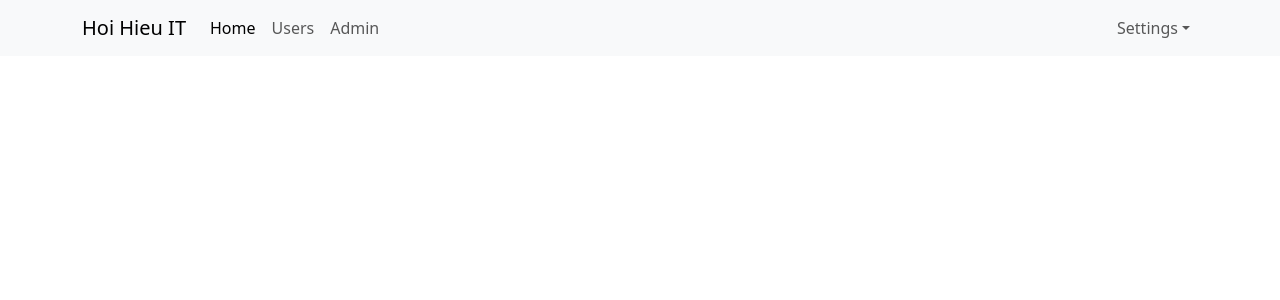
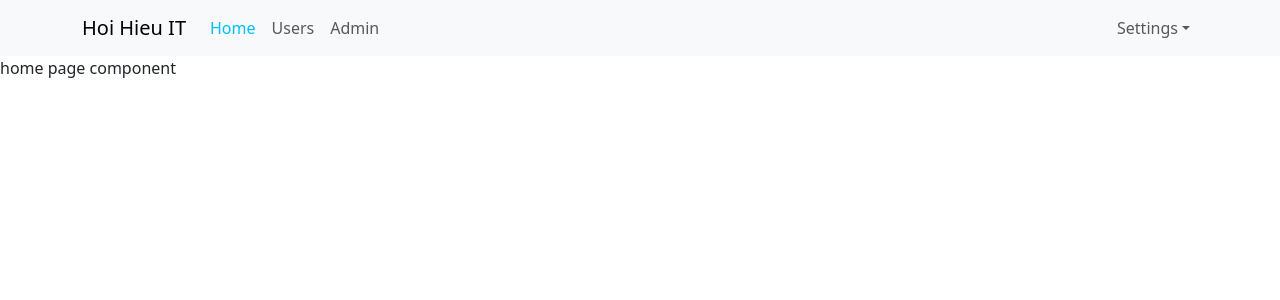
Before and after one commit to Hieu194281/ReactDemo, a React (Create React App) app: page / in a window 1280 px wide. Shown: the top 300 px of the page. Built offline with nearby package versions, Linux system fonts and the light colour scheme.

Commit message:
index route video 51

```diff
--- a/src/App.scss
+++ b/src/App.scss
@@ -7,3 +7,15 @@ body {
   -webkit-font-smoothing: antialiased;
   -moz-osx-font-smoothing: grayscale;
 }
+
+.App-container {
+  .header-container {
+    .navbar-nav {
+      .nav-link {
+        &.active {
+          color: #00bfff;
+        }
+      }
+    }
+  }
+}
--- a/src/component/Header/header.js
+++ b/src/component/Header/header.js
@@ -8,7 +8,8 @@ const Header = () => {
     return (
         <Navbar bg="light" expand="lg">
             <Container>
-                <Navbar.Brand href="/">Hoi Hieu IT</Navbar.Brand>
+                {/*     <Navbar.Brand href="/">Hoi Hieu IT</Navbar.Brand>*/}
+                <NavLink to='/' className='navbar-brand'>Hoi Hieu IT</NavLink>
                 <Navbar.Toggle aria-controls="basic-navbar-nav" />
                 <Navbar.Collapse id="basic-navbar-nav">
                     <Nav className="me-auto">
@@ -18,11 +19,11 @@ const Header = () => {
                     </Nav>
                     <Nav>
                         <NavDropdown title="Settings" id="basic-nav-dropdown">
-                            <NavDropdown.Item href="#action/3.1">Log in</NavDropdown.Item>
-                            <NavDropdown.Item href="#action/3.2">
+                            <NavDropdown.Item href="">Log in</NavDropdown.Item>
+                            <NavDropdown.Item href="">
                                 Log out
                             </NavDropdown.Item>
-                            <NavDropdown.Item href="#action/3.1">Profile</NavDropdown.Item>
+                            <NavDropdown.Item href="">Profile</NavDropdown.Item>
                         </NavDropdown>
                     </Nav>
                 </Navbar.Collapse>
--- /dev/null
+++ b/src/component/Home/HomePage.js
@@ -0,0 +1,9 @@
+const HomePage = () => {
+    return (
+        <div className="homepage-container">
+            home page component
+        </div>
+    )
+}
+
+export default HomePage
--- a/src/index.js
+++ b/src/index.js
@@ -8,6 +8,7 @@ import 'bootstrap/dist/css/bootstrap.min.css';
 import { BrowserRouter, Route, Routes } from 'react-router-dom';
 import User from './component/User/user';
 import Admin from './component/Admin/admin';
+import HomePage from './component/Home/HomePage';
 
 const root = ReactDOM.createRoot(document.getElementById('root'));
 root.render(
@@ -16,6 +17,7 @@ root.render(
     <BrowserRouter>
       <Routes>
         <Route path='/' element={<App />}>
+          <Route index element={<HomePage />} />
           <Route path='/users' element={<User />} />
           <Route path='/admin' element={<Admin />} />
         </Route>
```
